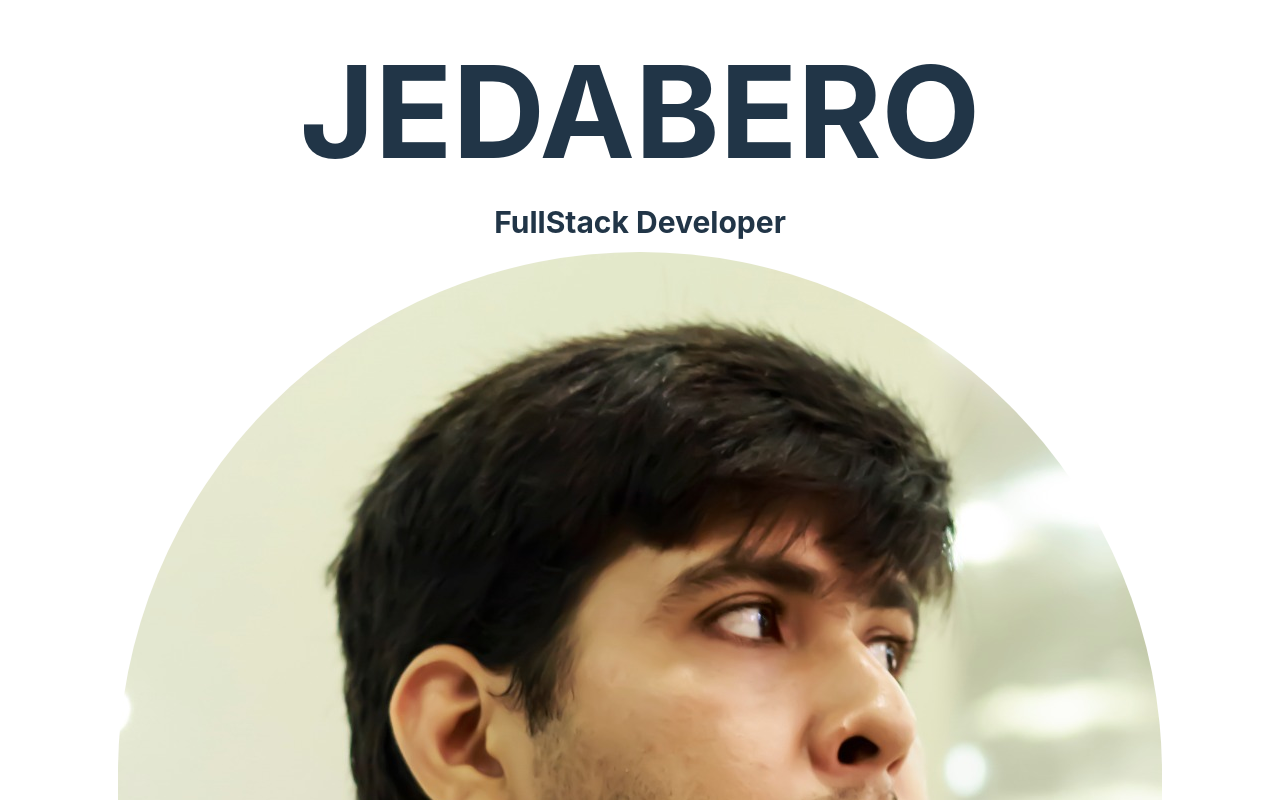
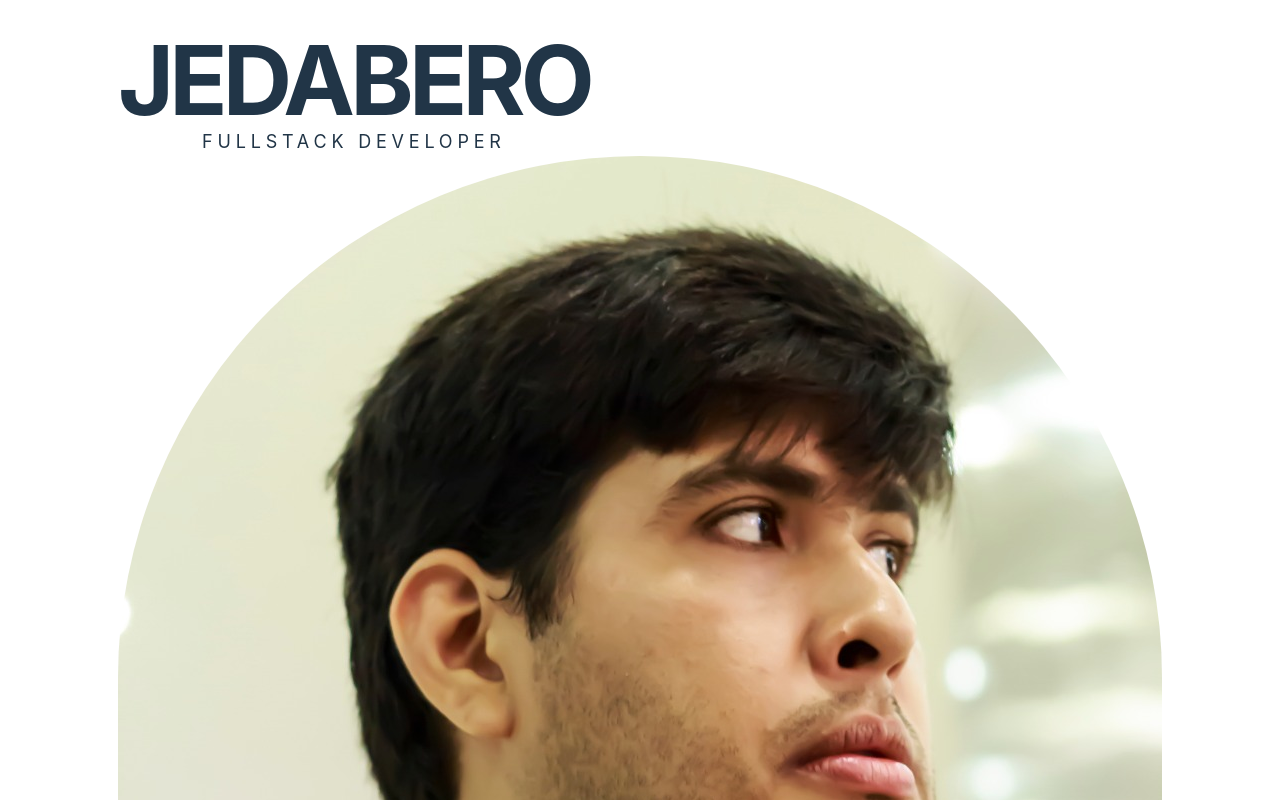
Before and after one commit to jedabero/jedabero.github.io, a React (Vite) app: page / in a window 1280 px wide. Shown: the top 800 px of the page. Built offline with nearby package versions, Linux system fonts and the light colour scheme.

Commit message:
Updated header styles

```diff
--- a/src/components/Header.tsx
+++ b/src/components/Header.tsx
@@ -1,8 +1,14 @@
 export default function Header() {
   return (
-    <header className="flex flex-col">
-      <h1 className="p-4 text-9xl font-bold">JEDABERO</h1>
-      <h2 className="p-3 text-3xl font-bold">FullStack Developer</h2>
+    <header className="flex">
+      <div className="flex flex-col">
+        <h1 className="text-8xl font-bold" style={{ letterSpacing: '-0.3rem' }}>
+          JEDABERO
+        </h1>
+        <h2 className="text-lg uppercase" style={{ letterSpacing: '0.3rem' }}>
+          FullStack Developer
+        </h2>
+      </div>
     </header>
   )
 }
```
